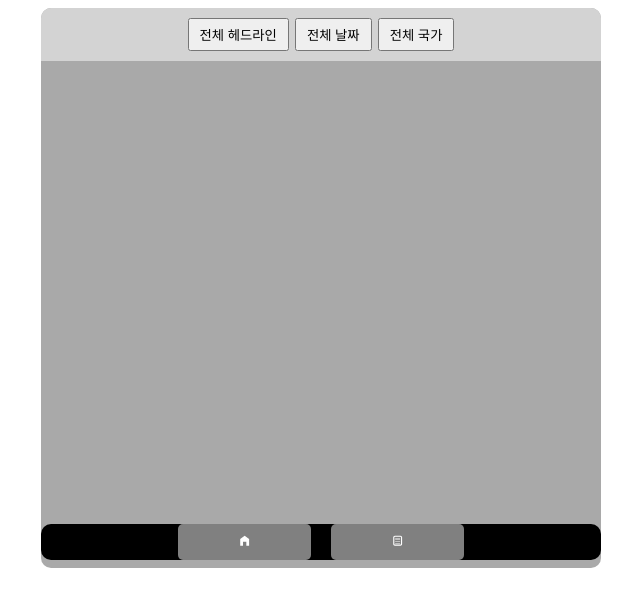
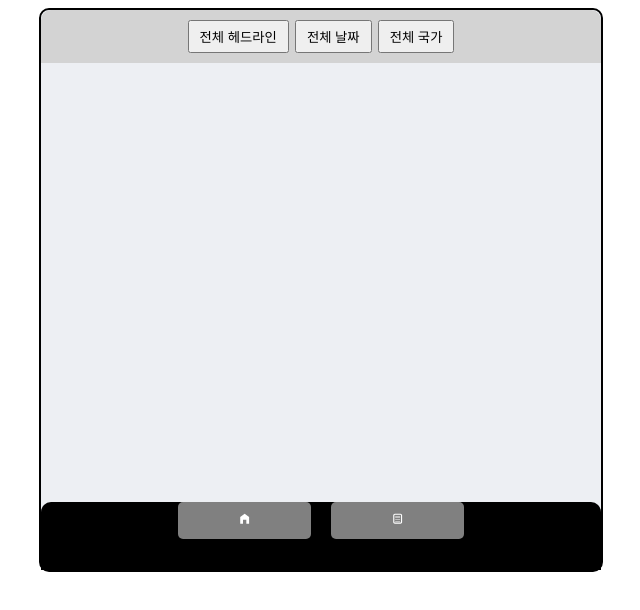
Before and after one commit to moonchanghee/reactzustand, a React (Create React App) app: page /scrap in a window 1280 px wide. Shown: the top 610 px of the page, without its empty margins (319-959 px from the left). Built offline with nearby package versions, Linux system fonts and the light colour scheme.

Commit message:
style: css 및 레이아웃 구조를 수정한다

```diff
--- a/src/App.js
+++ b/src/App.js
@@ -4,7 +4,7 @@ import { BrowserRouter as Router, Routes, Route } from 'react-router-dom';
 import Header from "./layout/Header";
 import Main from "./page/main";
 import Footer from './layout/Footer';
-import Scrap from './page/scrap'
+import Scrap from './page/scrap';
 
 function App() {
     return (
@@ -31,12 +31,13 @@ const StyledApp = styled.div`
   text-align: center;
   max-width: ${theme.appMaxWidth};
   margin: 0 auto;
-  background-color: darkgray;
+  background-color: #edeff3;
   height: 70vh;
   display: flex;
   flex-direction: column;
   border-radius: 10px;
   box-sizing: content-box;
+  border: 2px solid black; /* 검정색 테두리 추가 */
 `;
 
 export default App;
--- a/src/component/list/index.js
+++ b/src/component/list/index.js
@@ -24,7 +24,7 @@ function List({list, inViewTargetElement}) {
 
 const BodyContainer = styled.div`
   overflow-y: auto;
-  max-height: 100%;
+  height: 100%;
   padding-bottom: 60px;
 `;
 
--- a/src/layout/Footer.js
+++ b/src/layout/Footer.js
@@ -16,13 +16,9 @@ function Footer() {
 
 const StyledFooter = styled.div`
   background-color: black;
-  color: white;
-  text-align: center;
-  position: fixed;
-  bottom: 30%;
-  width: 100%;
-  border-radius: 10px; /* 둥근 사각형을 위한 border-radius 값 */
-
+  height: 100px;
+  border-top-left-radius: 10px;
+  border-top-right-radius: 10px;
   ${({ theme }) => css`
     max-width: ${theme.appMaxWidth};
   `}
@@ -36,6 +32,7 @@ const Button = styled.button`
   background-color: gray;
   color: white;
   cursor: pointer;
+
 `;
 
 export default Footer;
```
